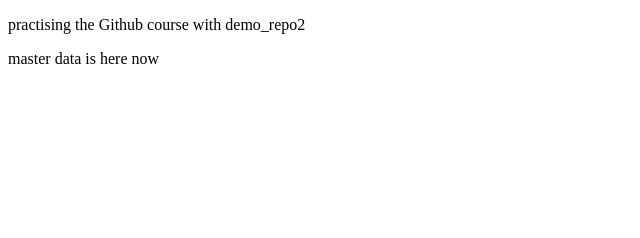
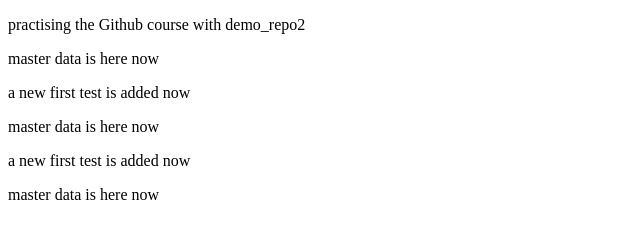
Before and after one commit to zainbintariq357/demo-repo2, a plain HTML site: page index.html in a window 1280 px wide. Shown: the whole page, without its empty margins (0-640 px from the left). Drawn offline with Linux system fonts and the light colour scheme.

Commit message:
update master with latest data

```diff
--- a/index.html
+++ b/index.html
@@ -8,5 +8,9 @@
 <body>
   <p>practising the Github course with demo_repo2</p>
 	<p>master data is here now</p>
+	<p>a new first test is added now</p>
+	<p>master data is here now</p>
+	<p>a new first test is added now</p>
+	<p>master data is here now</p>
 </body>
 </html>
```
